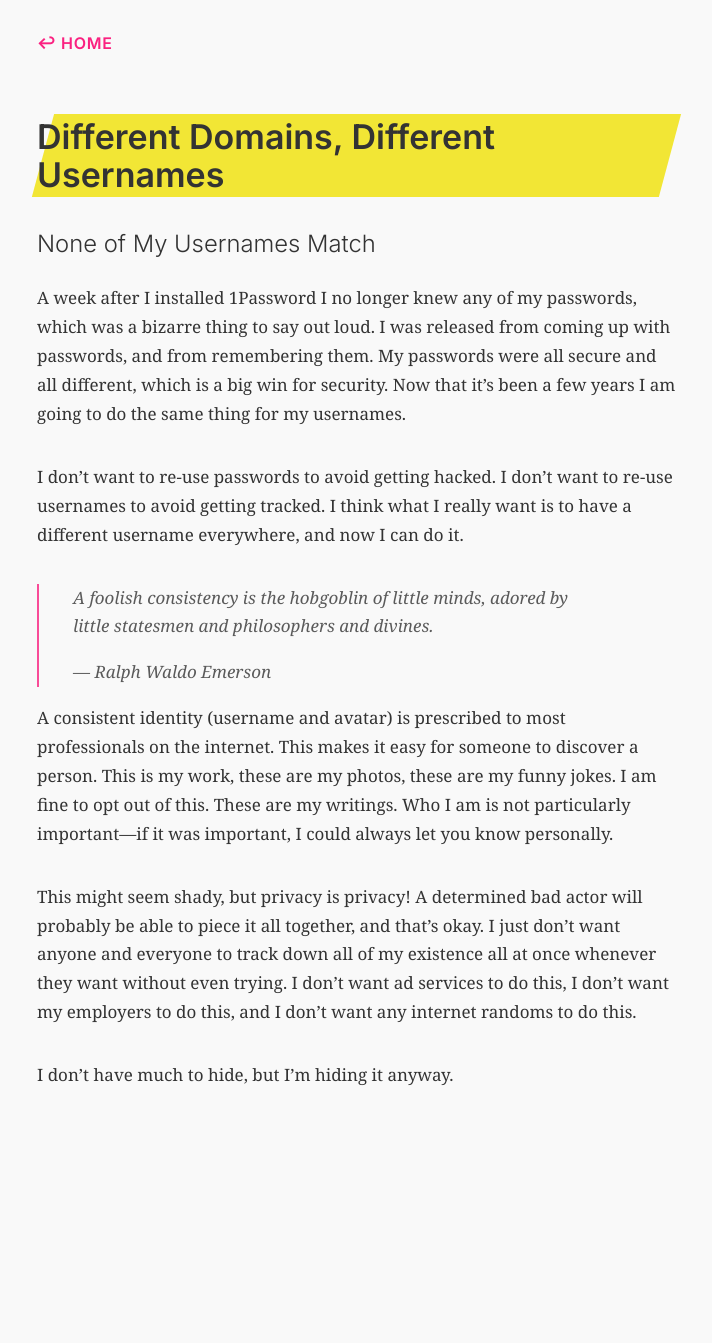
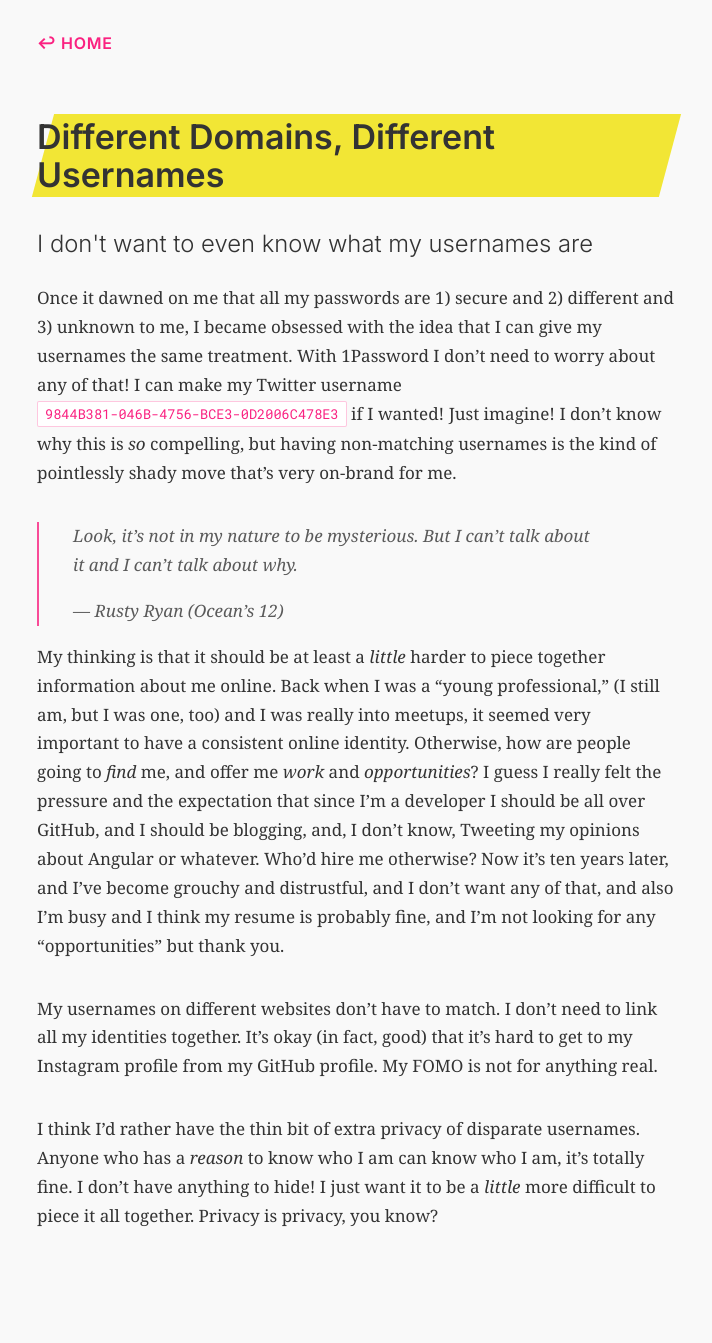
Before and after one commit to gggritso/site, a Jekyll site: the page built from _posts/2020-10-17-different-domains-different-usernames.md, in a window 1280 px wide. Shown: the whole page, without its empty margins (283-995 px from the left). Built offline with Jekyll 4.4.1, drawn with Linux system fonts in a browser that asks for light colours; before the commit the page ends 1202 px from its top, so only the background shows below that.

Commit message:
Fix awkward passwords post

```diff
--- a/_posts/2020-10-17-different-domains-different-usernames.md
+++ b/_posts/2020-10-17-different-domains-different-usernames.md
@@ -1,19 +1,17 @@
 ---
 title: Different Domains, Different Usernames
 permalink: different-domains-different-usernames
-subtitle: None of My Usernames Match
+subtitle: I don't want to even know what my usernames are
 ---
 
-A week after I installed 1Password I no longer knew any of my passwords, which was a bizarre thing to say out loud. I was released from coming up with passwords, and from remembering them. My passwords were all secure and all different, which is a big win for security. Now that it’s been a few years I am going to do the same thing for my usernames.
+Once it dawned on me that all my passwords are 1) secure and 2) different and 3) unknown to me, I became obsessed with the idea that I can give my usernames the same treatment. With 1Password I don't need to worry about any of that! I can make my Twitter username `9844B381-046B-4756-BCE3-0D2006C478E3` if I wanted! Just imagine! I don't know why this is _so_ compelling, but having non-matching usernames is the kind of pointlessly shady move that's very on-brand for me.
 
-I don’t want to re-use passwords to avoid getting hacked. I don’t want to re-use usernames to avoid getting tracked. I think what I really want is to have a different username everywhere, and now I can do it.
+> Look, it's not in my nature to be mysterious. But I can't talk about it and I can't talk about why.
+>
+> — Rusty Ryan (Ocean's 12)
 
-> A foolish consistency is the hobgoblin of little minds, adored by little statesmen and philosophers and divines.
->
-> — Ralph Waldo Emerson
+My thinking is that it should be at least a _little_ harder to piece together information about me online. Back when I was a "young professional," (I still am, but I was one, too) and I was really into meetups, it seemed very important to have a consistent online identity. Otherwise, how are people going to _find_ me, and offer me _work_ and _opportunities_? I guess I really felt the pressure and the expectation that since I'm a developer I should be all over GitHub, and I should be blogging, and, I don't know, Tweeting my opinions about Angular or whatever. Who'd hire me otherwise? Now it's ten years later, and I've become grouchy and distrustful, and I don't want any of that, and also I'm busy and I think my resume is probably fine, and I'm not looking for any "opportunities" but thank you.
 
-A consistent identity (username and avatar) is prescribed to most professionals on the internet. This makes it easy for someone to discover a person. This is my work, these are my photos, these are my funny jokes. I am fine to opt out of this. These are my writings. Who I am is not particularly important—if it was important, I could always let you know personally.
+My usernames on different websites don't have to match. I don't need to link all my identities together. It's okay (in fact, good) that it's hard to get to my Instagram profile from my GitHub profile. My FOMO is not for anything real.
 
-This might seem shady, but privacy is privacy! A determined bad actor will probably be able to piece it all together, and that’s okay. I just don’t want anyone and everyone to track down all of my existence all at once whenever they want without even trying. I don’t want ad services to do this, I don’t want my employers to do this, and I don’t want any internet randoms to do this.
-
-I don’t have much to hide, but I’m hiding it anyway.
+I think I'd rather have the thin bit of extra privacy of disparate usernames. Anyone who has a _reason_ to know who I am can know who I am, it's totally fine. I don't have anything to hide! I just want it to be a _little_ more difficult to piece it all together. Privacy is privacy, you know?
```
